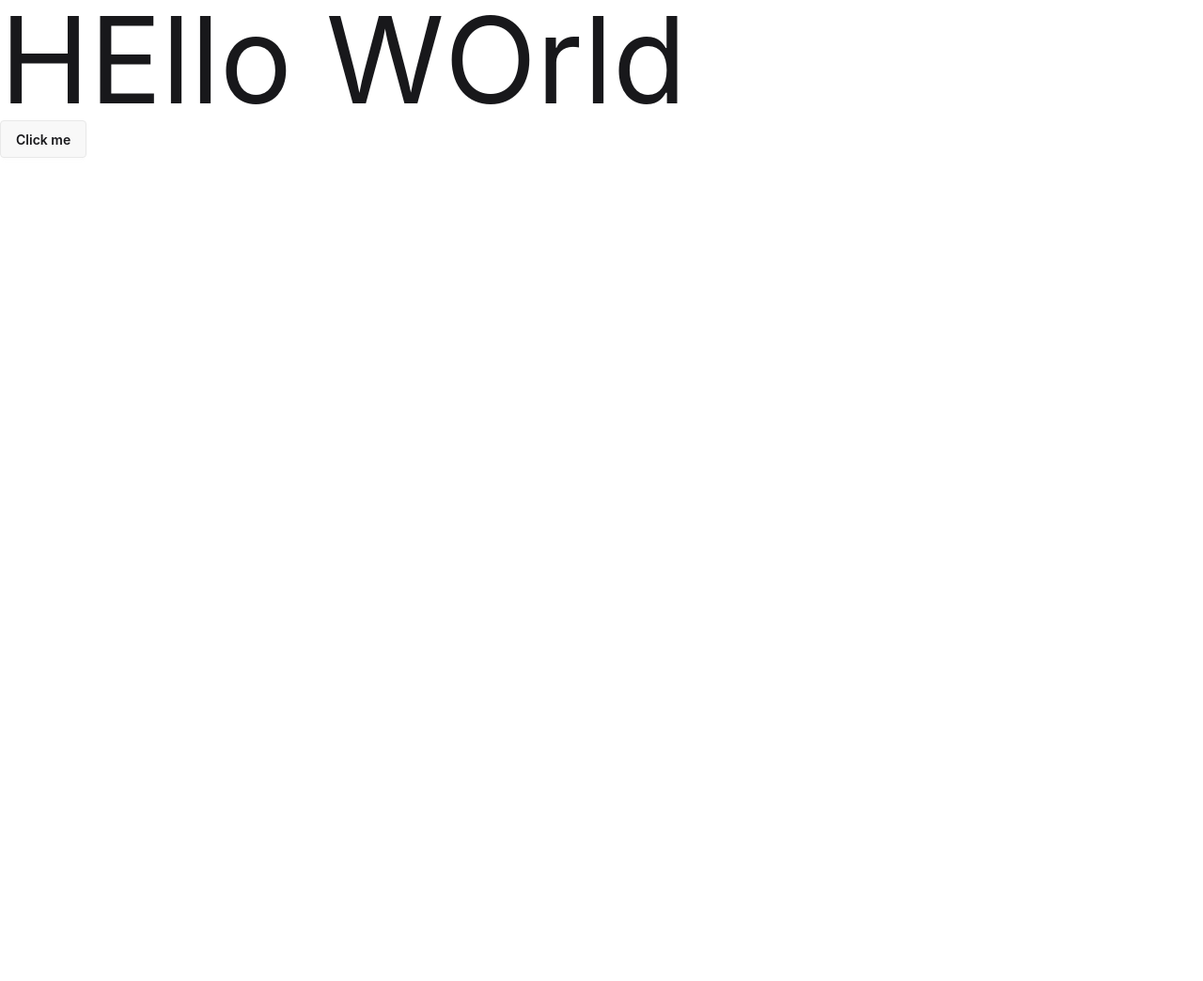
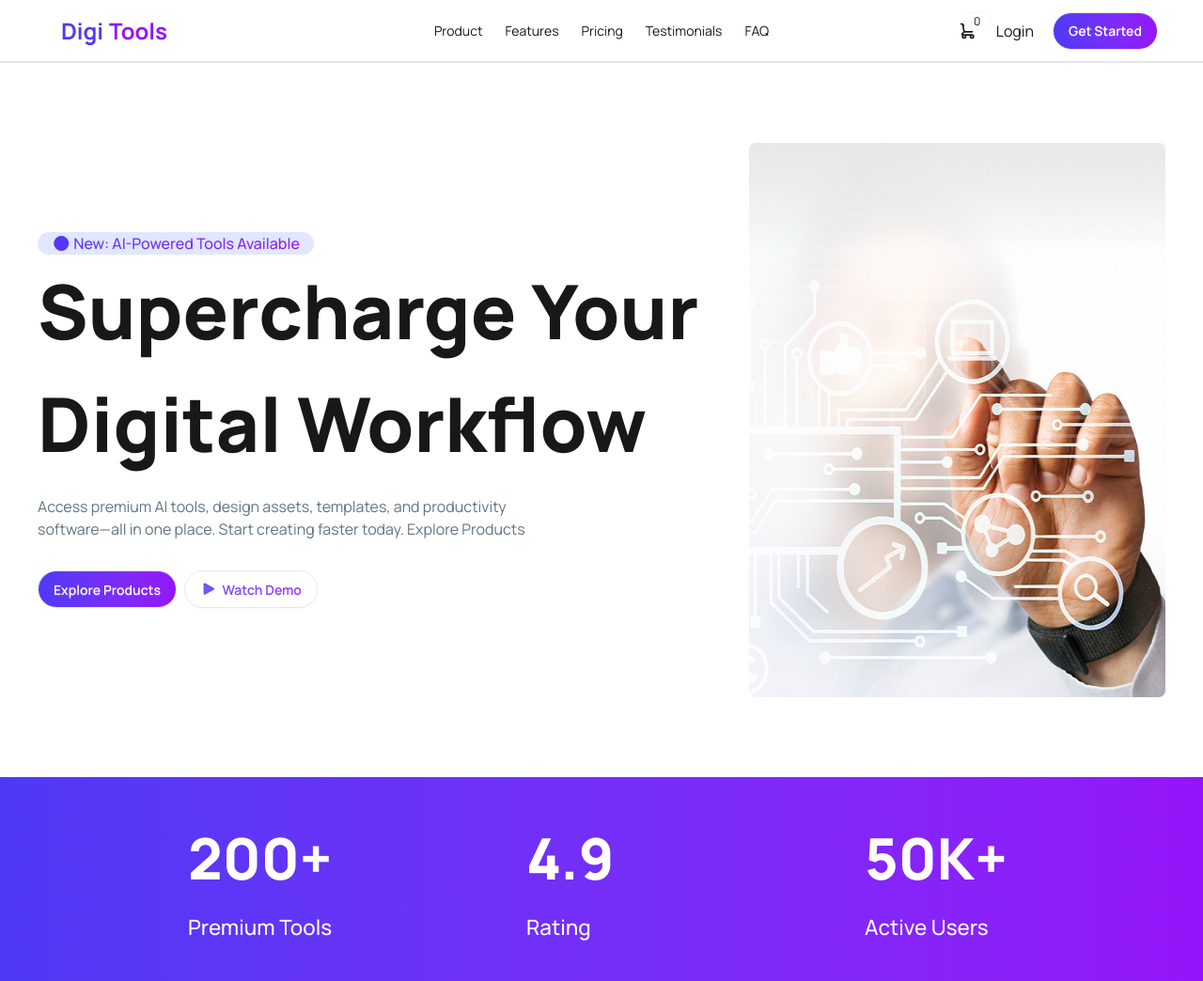
Before and after one commit to TonmoyX/Assignment-6, a React (Vite) app: page / in a window 1280 px wide. Shown: the whole page at 94% size. Before the commit the page ends 800 px from the top, so only its background shows below. Built offline with nearby package versions, Linux system fonts and the light colour scheme.

Commit message:
nav and banner done

```diff
--- a/index.html
+++ b/index.html
@@ -4,9 +4,13 @@
     <meta charset="UTF-8" />
     <link rel="icon" type="image/svg+xml" href="/favicon.svg" />
     <meta name="viewport" content="width=device-width, initial-scale=1.0" />
+    <link rel="preconnect" href="https://fonts.googleapis.com">
+     <link rel="preconnect" href="https://fonts.gstatic.com" crossorigin>
+     <link href="https://fonts.googleapis.com/css2?family=Manrope:wght@200..800&display=swap" rel="stylesheet">
+     <link rel="stylesheet" href="https://cdnjs.cloudflare.com/ajax/libs/font-awesome/7.0.1/css/all.min.css"      integrity="sha512-2SwdPD6INVrV/lHTZbO2nodKhrnDdJK9/kg2XD1r9uGqPo1cUbujc+IYdlYdEErWNu69gVcYgdxlmVmzTWnetw=="      crossorigin="anonymous" referrerpolicy="no-referrer" />
     <title>digitools</title>
   </head>
-  <body>
+  <body class="max-w-[1600px] mx-auto">
     <div id="root"></div>
     <script type="module" src="/src/main.jsx"></script>
   </body>
--- a/src/App.jsx
+++ b/src/App.jsx
@@ -1,12 +1,16 @@
 import './App.css'
+import Nav from './Component/Nav'
+import Banner from './Component/Banner'
+import banner from './assets/banner.png'
+import ClientCount from './Component/ClientCount'
+
 
 function App() {
-
-
   return (
     <>
-      <h1 className="text-9xl">HEllo WOrld</h1>
-      <button className="btn ">Click me</button>
+      <Nav></Nav>
+      <Banner banner={banner}></Banner>
+      <ClientCount></ClientCount>
     </>
   )
 }
--- /dev/null
+++ b/src/Component/Banner.jsx
@@ -0,0 +1,27 @@
+import React from 'react';
+
+const Banner = ({banner}) => {
+    return (
+        <div className="max-w-[1200px] mx-auto">
+            <div className='flex mt-[85px] items-center'>
+                <div>
+                <div className='bg-[#E1E7FF] max-w-[294px] rounded-2xl text-center'>
+                    <h1 className="bg-gradient-to-r from-[#4F39F6] to-[#9514FA] text-[1rem] font-medium text-transparent bg-clip-text "><span><i class="fa-solid fa-circle"></i></span> New: AI-Powered Tools Available</h1>
+                </div>
+                <h1 className='text-[5rem] font-extrabold'>Supercharge Your Digital Workflow</h1>
+                <p className='mt-[16px] text-[1rem] text-[#627382]'>Access premium AI tools, design assets, templates, and productivity<br></br> software—all in one place. Start creating faster today. Explore Products</p>
+                <div className='mt-[32px] space-x-2'>
+                    <button className='btn bg-gradient-to-r from-[#4F39F6] to-[#9514FA] rounded-full text-white'>Explore Products</button>
+                    <button className='btn rounded-full bg-gradient-to-r from-[#4F39F6] to-[#9514FA] text-transparent bg-clip-text'><i class="fa-solid fa-play"></i> Watch Demo</button>
+                </div>
+                </div>
+
+                <div>
+                        <img src = {banner} className='h-[590px] w-[800px]'></img>
+                </div>
+            </div>
+        </div>
+    );
+};
+
+export default Banner;
--- /dev/null
+++ b/src/Component/ClientCount.jsx
@@ -0,0 +1,24 @@
+import React from 'react';
+
+const ClientCount = () => {
+    return (
+        <div className='bg-gradient-to-r from-[#4F39F6] to-[#9514FA] mt-[85px]'>
+             <div className='grid grid-cols-3 ml-[200px] py-[40px]'>
+                <div>
+                    <h1 className='text-[3.8rem] font-extrabold text-white'>200+</h1>
+                    <p className='text-[1.4rem] font-medium mt-[12px] text-white'>Premium Tools</p>
+                </div>
+                <div>
+                    <h1 className='text-[3.8rem] font-extrabold text-white'>4.9</h1>
+                    <p className='text-[1.4rem] font-medium mt-[12px] text-white'>Rating</p>
+                </div>
+                <div>
+                    <h1 className='text-[3.8rem] font-extrabold text-white'>50K+</h1>
+                    <p className='text-[1.4rem] font-medium mt-[12px] text-white'>Active Users</p>
+                </div>
+             </div>
+        </div>
+    );
+};
+
+export default ClientCount;
--- /dev/null
+++ b/src/Component/Nav.jsx
@@ -0,0 +1,48 @@
+import React from 'react';
+
+const Nav = () => {
+    return (
+        <div className="border-b-2 border-gray-200">
+           <div className="navbar bg-base-100 max-w-[1200px] mx-auto">
+  <div className="navbar-start">
+    <div className="dropdown">
+      <div tabIndex={0} role="button" className="btn btn-ghost lg:hidden">
+        <svg xmlns="http://www.w3.org/2000/svg" className="h-5 w-5" fill="none" viewBox="0 0 24 24" stroke="currentColor"> <path strokeLinecap="round" strokeLinejoin="round" strokeWidth="2" d="M4 6h16M4 12h8m-8 6h16" /> </svg>
+      </div>
+      <ul
+        tabIndex="-1"
+        className="menu menu-sm dropdown-content bg-base-100 rounded-box z-1 mt-3 w-52 p-2 shadow text-[#101727] font-semibold">
+      <li><a>Product</a></li>
+      <li><a>Features</a>
+      </li>
+      <li><a>Pricing</a></li>
+      <li><a>Testimonials</a></li>
+      <li><a>FAQ</a></li>
+      </ul>
+    </div>
+    <a className="btn btn-ghost text-2xl font-bold text-[#4F39F6]">Digi<span className="text-[#9514FA]">Tools</span></a>
+  </div>
+  <div className="navbar-center hidden lg:flex">
+    <ul className="menu menu-horizontal px-1">
+      <li><a>Product</a></li>
+      <li><a>Features</a>
+      </li>
+      <li><a>Pricing</a></li>
+      <li><a>Testimonials</a></li>
+      <li><a>FAQ</a></li>
+    </ul>
+  </div>
+  <div className="navbar-end gap-5 ">
+    <div className="indicator">
+          <svg xmlns="http://www.w3.org/2000/svg" className="h-5 w-5" fill="none" viewBox="0 0 24 24" stroke="currentColor"> <path strokeLinecap="round" strokeLinejoin="round" strokeWidth="2" d="M3 3h2l.4 2M7 13h10l4-8H5.4M7 13L5.4 5M7 13l-2.293 2.293c-.63.63-.184 1.707.707 1.707H17m0 0a2 2 0 100 4 2 2 0 000-4zm-8 2a2 2 0 11-4 0 2 2 0 014 0z" /> </svg>
+          <span className="badge badge-sm indicator-item">0</span>
+        </div>
+        <a herp="#" class>Login</a>
+        <button className="btn rounded-full bg-linear-to-r from-[#4F39F6] to-[#9514FA] text-white">Get Started</button>
+  </div>
+</div>
+        </div>
+    );
+};
+
+export default Nav;
--- a/src/Component/navbar.jsx
+++ /dev/null
@@ -1,11 +0,0 @@
-import React from 'react';
-
-const navbar = () => {
-    return (
-        <div>
-
-        </div>
-    );
-};
-
-export default navbar;
--- a/src/index.css
+++ b/src/index.css
@@ -1,2 +1,6 @@
 @import "tailwindcss";
 @plugin "daisyui";
+
+body{
+    font-family: Manrope;
+}
```
